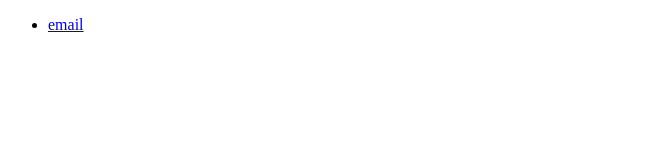
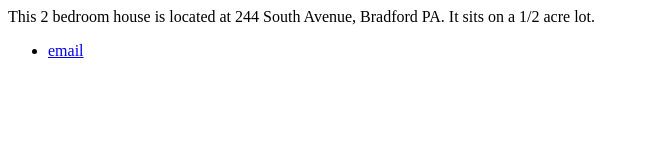
Before and after one commit to MelStoltz/House, a plain HTML site: page index.html in a window 1280 px wide. Shown: the whole page, without its empty margins (0-649 px from the left). Drawn offline with Linux system fonts and the light colour scheme.

Commit message:
Update index.html

```diff
--- a/index.html
+++ b/index.html
@@ -6,6 +6,8 @@
 	<body>
 
 		<div class="container">
+    		This 2 bedroom house is located at 244 South Avenue, Bradford PA.
+		It sits on a 1/2 acre lot.
 
 
 		</div><!-- /.container -->
```
